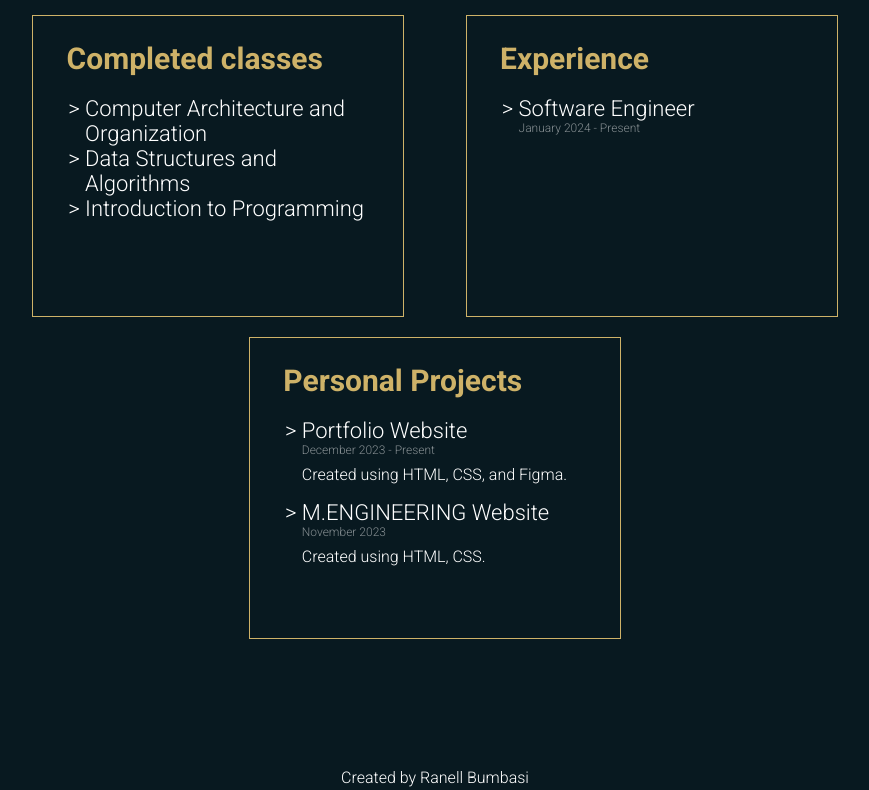
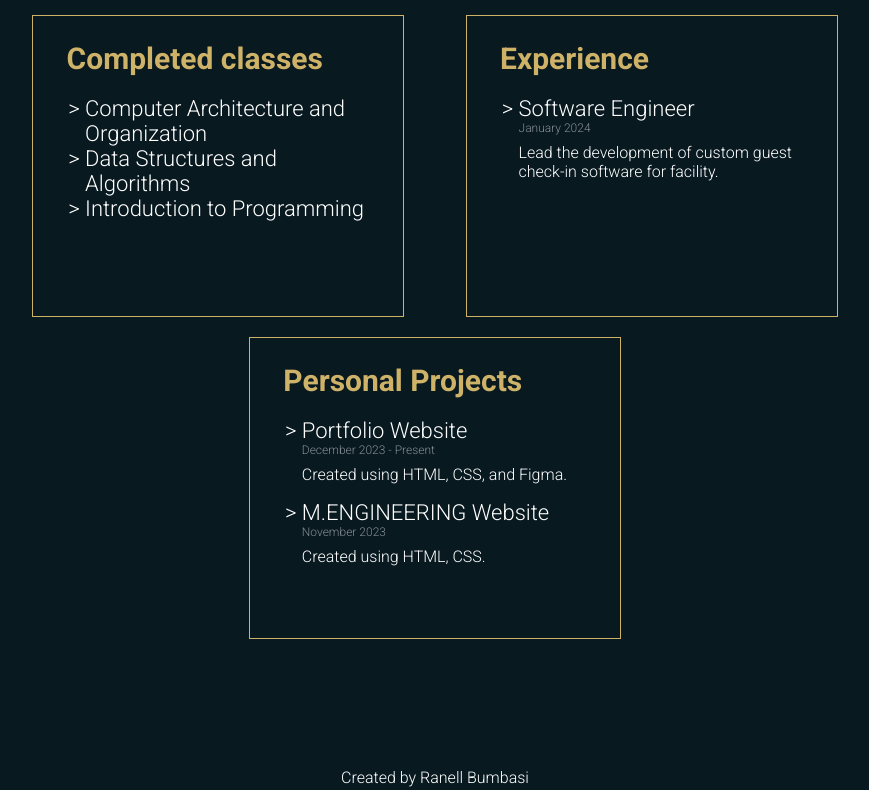
Before and after one commit to ranellbumbasi/Portfolio-Website, a plain HTML site: page index.html in a window 1280 px wide. Shown: the part 820-1610 px from the top of the page, without its empty margins (205-1074 px from the left). Drawn offline with Linux system fonts and the light colour scheme.

Commit message:
Add description for software engineering experience.

```diff
--- a/index.html
+++ b/index.html
@@ -52,7 +52,10 @@
             <h2>Experience</h2>
             <ul class="experience_list">
               <li>Software Engineer</li>
-              <p class="date">January 2024 - Present</p>
+              <p class="date">January 2024</p>
+              <p class="description">
+                Lead the development of custom guest check-in software for facility.
+              </p>
               </p>
             </ul>
           </div>
```
